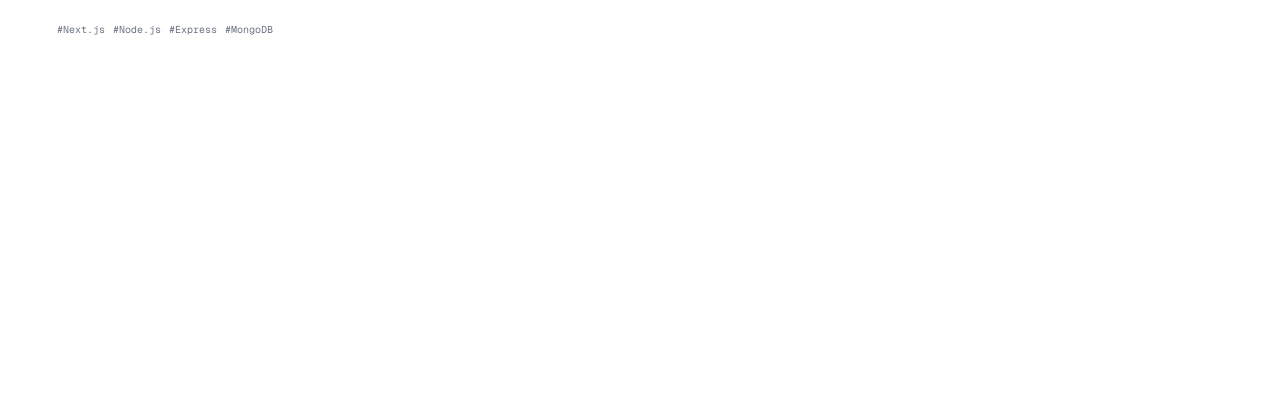
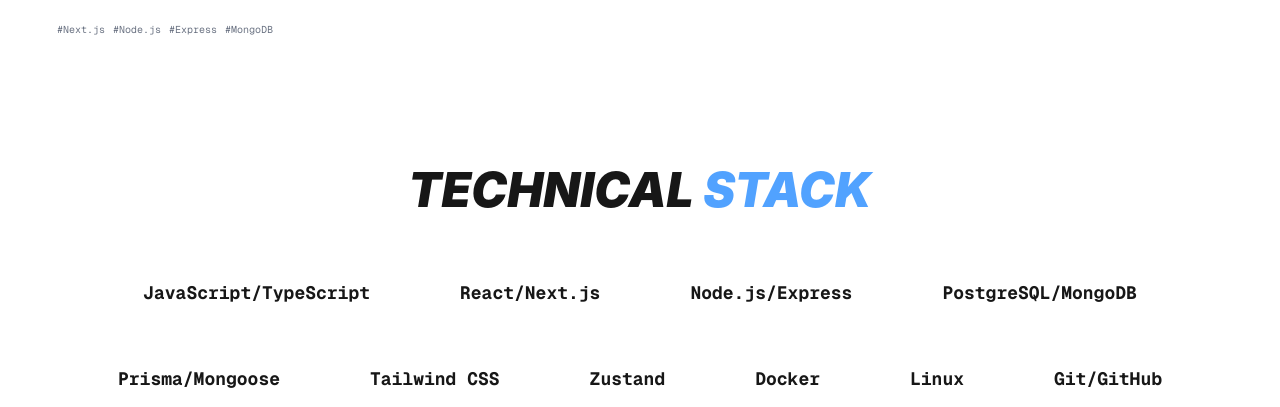
Before and after one commit to mdshakerullahS/Portfolio, a Next.js app: page / in a window 1280 px wide. Shown: the part 2026-2433 px from the top of the page. Before the commit the page ends 2096 px from the top, so only its background shows below. Built offline with nearby package versions, Linux system fonts and the light colour scheme.

Commit message:
feat: add skills section and project image

```diff
--- a/src/app/page.tsx
+++ b/src/app/page.tsx
@@ -1,6 +1,7 @@
 import About from "@/components/About";
 import Hero from "@/components/Hero";
 import Projects from "@/components/Projects";
+import Skills from "@/components/Skills";
 
 export default function Home() {
   return (
@@ -8,6 +9,7 @@
       <Hero />
       <About />
       <Projects />
+      <Skills />
     </div>
   );
 }
--- a/src/components/Projects.tsx
+++ b/src/components/Projects.tsx
@@ -4,7 +4,7 @@
 
 const Projects: FC = () => {
   return (
-    <section id="projects" className="pt-24 relative">
+    <section id="projects" className="pt-24">
       <div className="container mx-auto px-6 space-y-12">
         <h2 className="text-2xl md:text-5xl text-center font-black italic">
           FEATURED <span className="text-blue-400">PROJECTS</span>
--- /dev/null
+++ b/src/components/Skills.tsx
@@ -0,0 +1,28 @@
+import { SKILLS } from "@/constants";
+import { Cloud, Database, Layout, Rocket } from "lucide-react";
+import { FC } from "react";
+
+const Skills: FC = () => {
+  return (
+    <section id="stack" className="pt-24">
+      <div className="container mx-auto px-6 space-y-12">
+        <h3 className="text-2xl md:text-5xl text-center font-black italic">
+          TECHNICAL <span className="text-blue-400">STACK</span>
+        </h3>
+
+        <div className="flex items-center justify-center flex-wrap gap-6">
+          {SKILLS.map((skill) => (
+            <div
+              key={skill}
+              className="glass px-8 py-4 rounded-2xl font-mono hover:border-blue-400 transition-all text-center"
+            >
+              <h4 className="font-bold text-lg">{skill}</h4>
+            </div>
+          ))}
+        </div>
+      </div>
+    </section>
+  );
+};
+
+export default Skills;
```
Also changed, not shown: public/Homepage.png (added).
